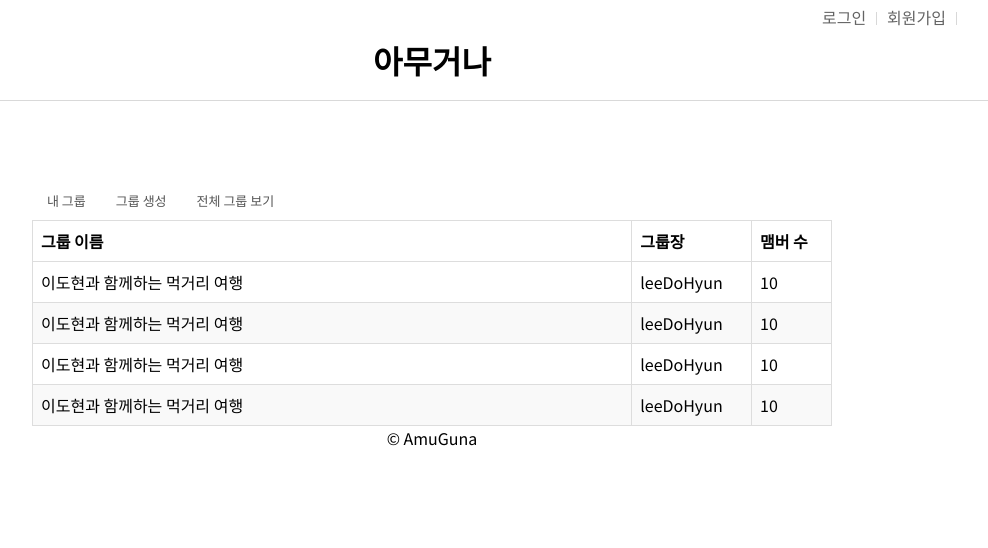
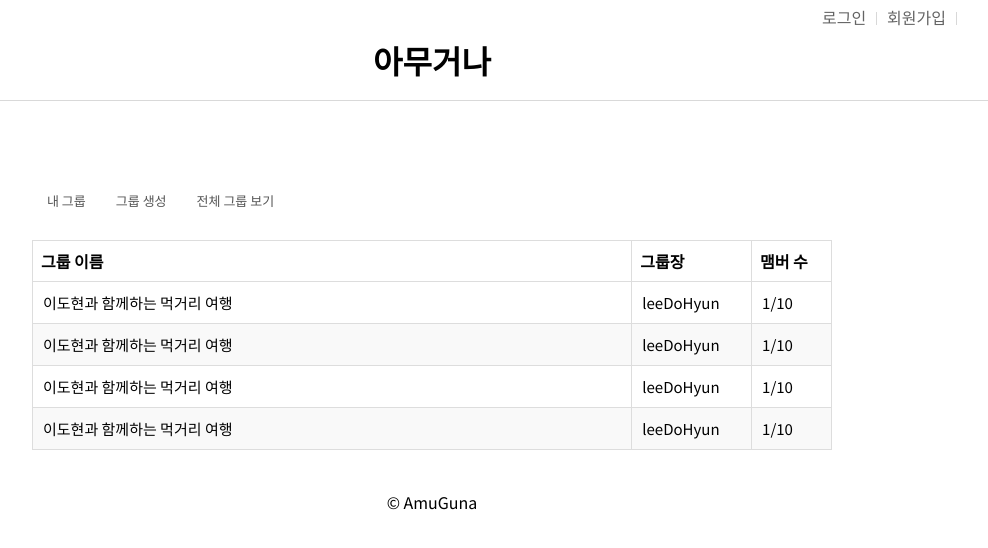
Before and after one commit to Amuguna-project/Amuguna, a React (Create React App) app: page /groups in a window 1280 px wide. Shown: the top 548 px of the page, without its empty margins (208-1196 px from the left). Built offline with nearby package versions, Linux system fonts and the light colour scheme.

Commit message:
group list 스타일링

```diff
--- a/src/components/GroupsNav/GroupsNav.css
+++ b/src/components/GroupsNav/GroupsNav.css
@@ -3,6 +3,7 @@
   margin: 0 auto;
   width: 800px;
   padding-top: 80px;
+  padding-bottom: 20px;
 }
 
 .groups-nav-list li {
--- a/src/components/GroupsTable/GroupsTable.css
+++ b/src/components/GroupsTable/GroupsTable.css
@@ -2,6 +2,7 @@
   overflow: hidden;
   width: 800px;
   margin: 0 auto;
+  margin-bottom: 40px;
 }
 
 .groups-table .table-list table {
@@ -15,8 +16,9 @@
 }
 
 .groups-table .table-list table td {
-  padding: 8px;
+  padding: 10px;
   border: 1px solid #ddd;
+  font-size:15px;
 }
 
 .groups-table .table-list table tr:nth-child(even) > td {
--- a/src/components/GroupsTable/GroupsTable.js
+++ b/src/components/GroupsTable/GroupsTable.js
@@ -21,7 +21,7 @@ const GroupsTable = () => {
               <td>
                 <a href={() => false}>leeDoHyun</a>
               </td>
-              <td>10</td>
+              <td>1/10</td>
             </tr>
             <tr>
               <td>
@@ -30,7 +30,7 @@ const GroupsTable = () => {
               <td>
                 <a href={() => false}>leeDoHyun</a>
               </td>
-              <td>10</td>
+              <td>1/10</td>
             </tr>
             <tr>
               <td>
@@ -39,7 +39,7 @@ const GroupsTable = () => {
               <td>
                 <a href={() => false}>leeDoHyun</a>
               </td>
-              <td>10</td>
+              <td>1/10</td>
             </tr>
             <tr>
               <td>
@@ -48,7 +48,7 @@ const GroupsTable = () => {
               <td>
                 <a href={() => false}>leeDoHyun</a>
               </td>
-              <td>10</td>
+              <td>1/10</td>
             </tr>
           </tbody>
         </table>
```
